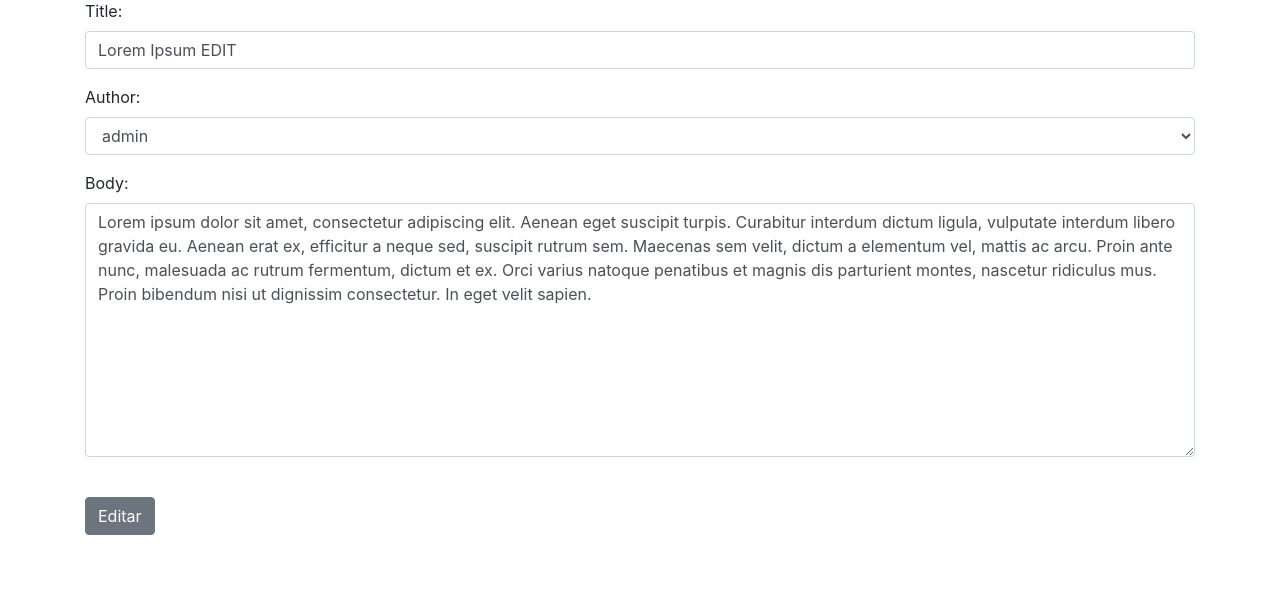
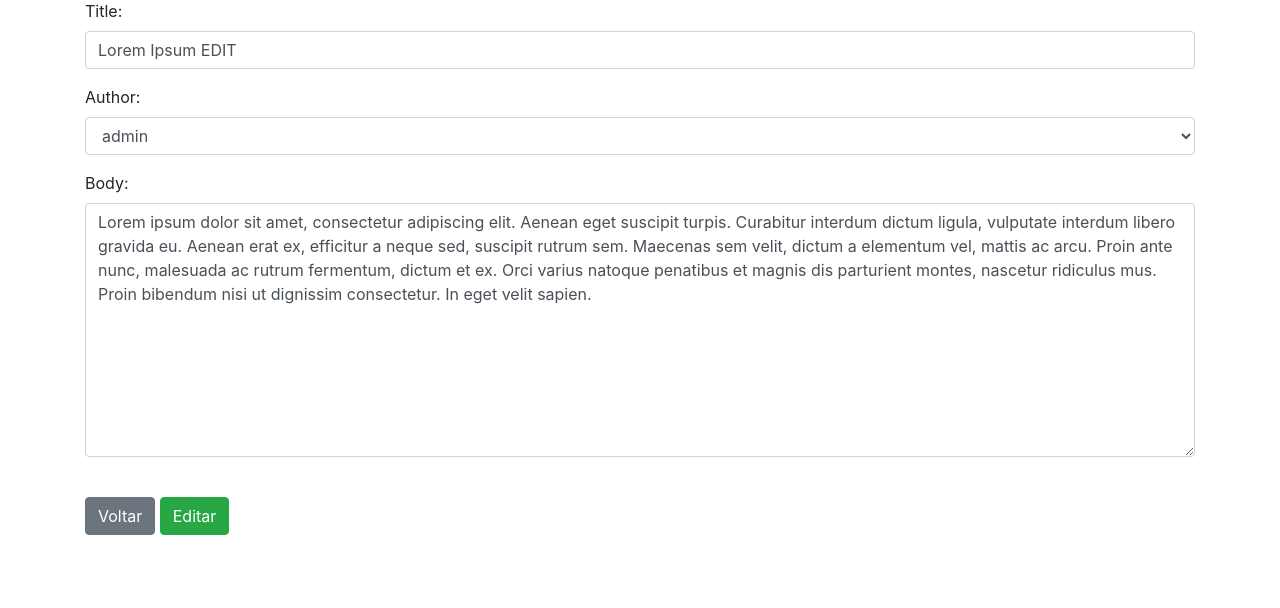
Before and after one commit to ricardowoj/blogRicardow, a Django app: page /artigo/editar/1 in a window 1280 px wide. Shown: the part 161-769 px from the top of the page. Run offline with Django 3.2, Linux system fonts and the light colour scheme; data comes from the database, SQL or seed files in the repository; some libraries are stand-ins or nearby versions.

Commit message:
change update post in templates: include button back

```diff
--- a/templates/update_post.html
+++ b/templates/update_post.html
@@ -9,7 +9,8 @@
         {% csrf_token %}
         {{ form.as_p }}
         <br>
-        <button class="btn btn-secondary">Editar</button>
+        <button class="btn btn-secondary">Voltar</button>
+        <button class="btn btn-success">Editar</button>
     </form>
 </div>
 
```
